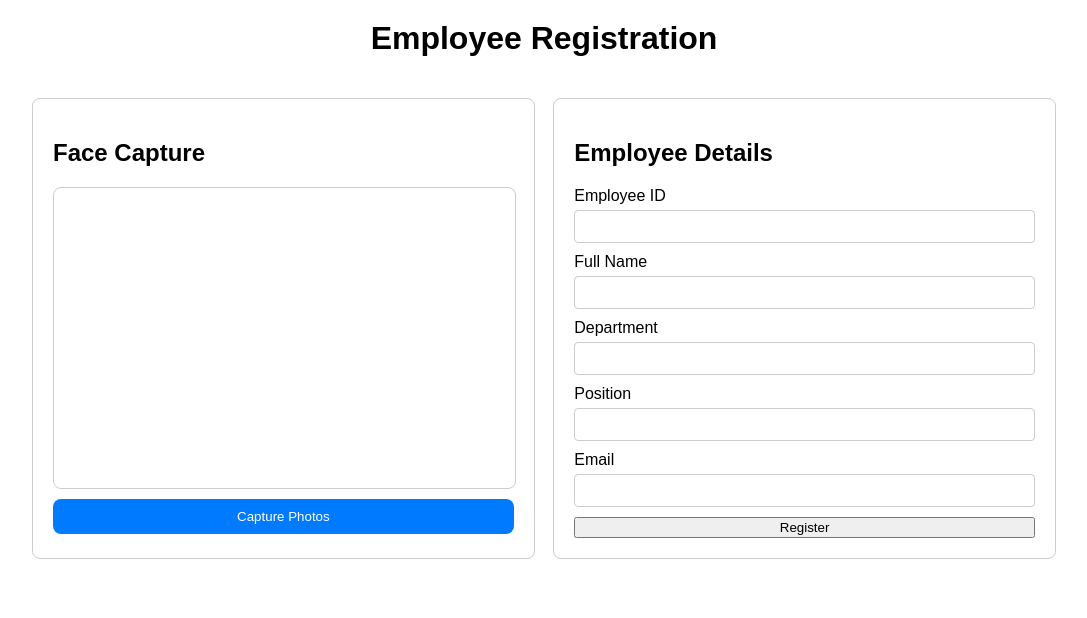
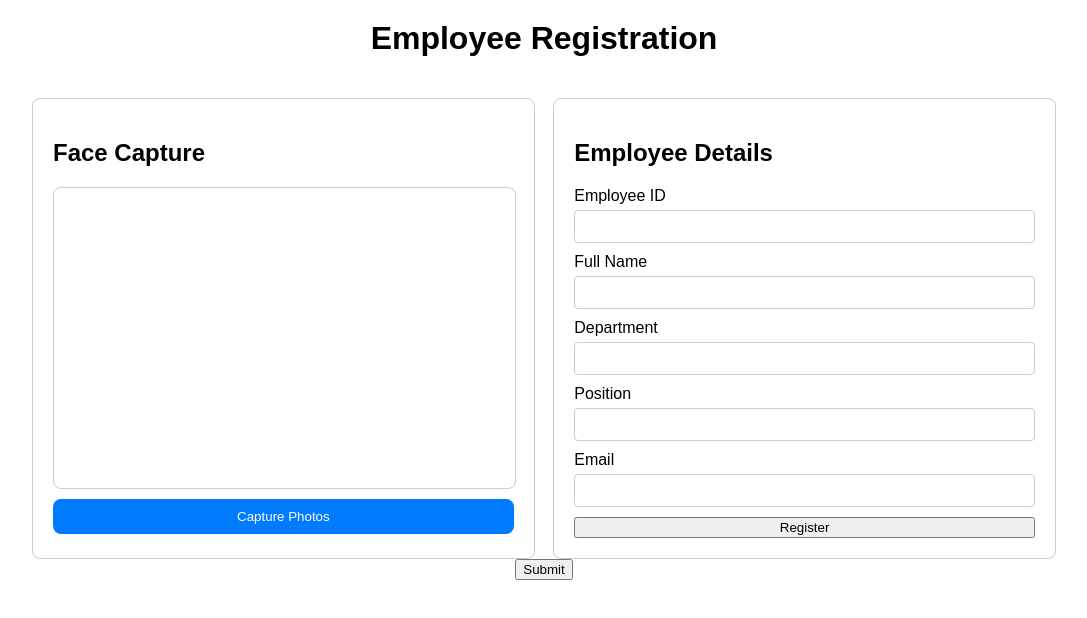
Before and after one commit to heshanpasindusankalpa/face-attendance-system, a React (Create React App) app: page /Reg in a window 1280 px wide. Shown: the top 618 px of the page, without its empty margins (96-1183 px from the left). Built offline with nearby package versions, Linux system fonts and the light colour scheme.

Commit message:
Update Reg.js

```diff
--- a/src/Pages/Registration/Reg.js
+++ b/src/Pages/Registration/Reg.js
@@ -15,19 +15,23 @@ export default function Reg() {
     setShowCamera(true);
   };
 
-  const handleCapture = async () => {
-    const name = prompt('Enter Employee Name');
-    if (!name) return;
+  const handleCapture = async (empId) => {
+    if (!empId) {
+      alert('Please enter Employee Details before capturing photos');
+      return;
+    }
 
     try {
       const res = await fetch('http://localhost:5000/capture_faces', {
         method: 'POST',
         headers: { 'Content-Type': 'application/json' },
-        body: JSON.stringify({ name })
+        body: JSON.stringify({ employeeId: empId })
       });
 
       const data = await res.json();
-      alert(data.msg);
+      alert(data.msg || data.message);
+
+      setEmp(prev => ({ ...prev, faceEncodings: data.encodings }));
     } catch (err) {
       alert('Error capturing face: ' + err.message);
     }
@@ -35,7 +39,7 @@ export default function Reg() {
 
   const handleSubmit = async (e) => {
     e.preventDefault();
-  const adminId = localStorage.getItem('adminId'); // from login
+    const adminId = localStorage.getItem('adminId');
 
     if (!adminId) {
       return alert('No adminId found — please log in again');
@@ -47,7 +51,7 @@ export default function Reg() {
         headers: { 'Content-Type': 'application/json' },
         body: JSON.stringify({
           adminId,
-        employee: emp // wrap employee data in 'employee'
+          employee: emp
         })
       });
 
@@ -59,7 +63,6 @@ export default function Reg() {
 
       alert('Registered successfully');
       setEmp({ employeeId: '', fullName: '', department: '', position: '', email: '' });
-
     } catch (err) {
       alert('Network error: ' + err.message);
     }
@@ -83,8 +86,12 @@ export default function Reg() {
               <div className="camera-icon" onClick={handleOpenCamera}></div>
             )}
           </div>
-          {/*<button className="capture-button" onClick={handleOpenCamera}>Open Camera</button>*/}
-          <button className="capture-button" onClick={handleCapture}>Capture Photos</button>
+          <button
+            className="capture-button"
+            onClick={() => handleCapture(emp.employeeId)}
+          >
+            Capture Photos
+          </button>
         </div>
 
         {/* Employee Details Form */}
@@ -126,6 +133,11 @@ export default function Reg() {
           </form>
         </div>
       </div>
+      <div className="footer">
+        <button className="submit-button" onClick={handleSubmit}>
+          Submit
+        </button>
+      </div>
     </div>
   );
 }
```
Lines whose indentation alone changed are shown as unchanged.
